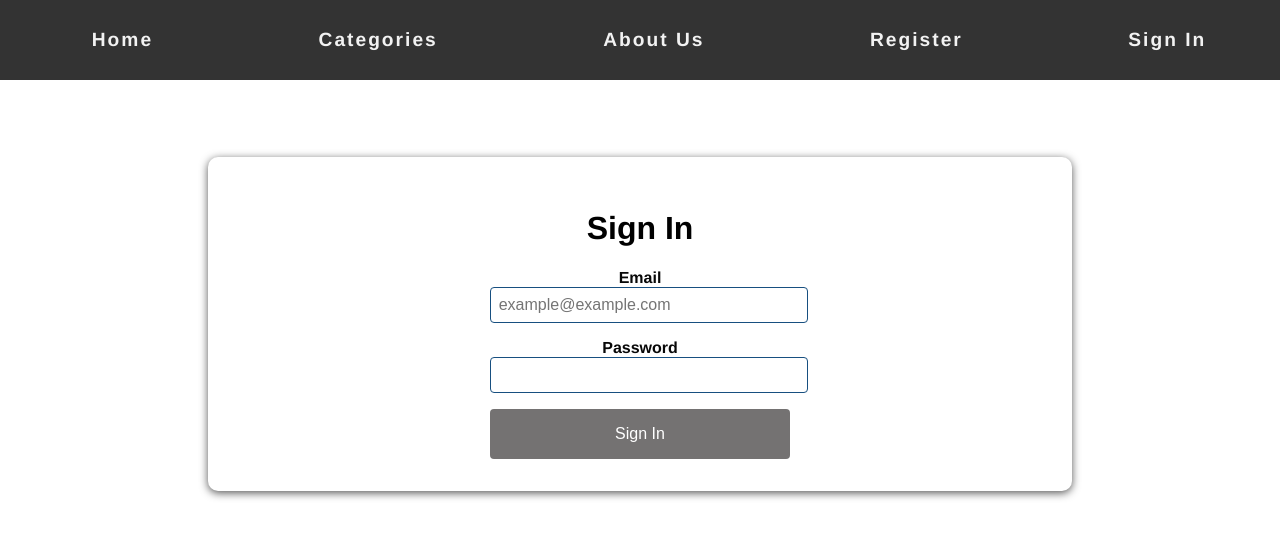
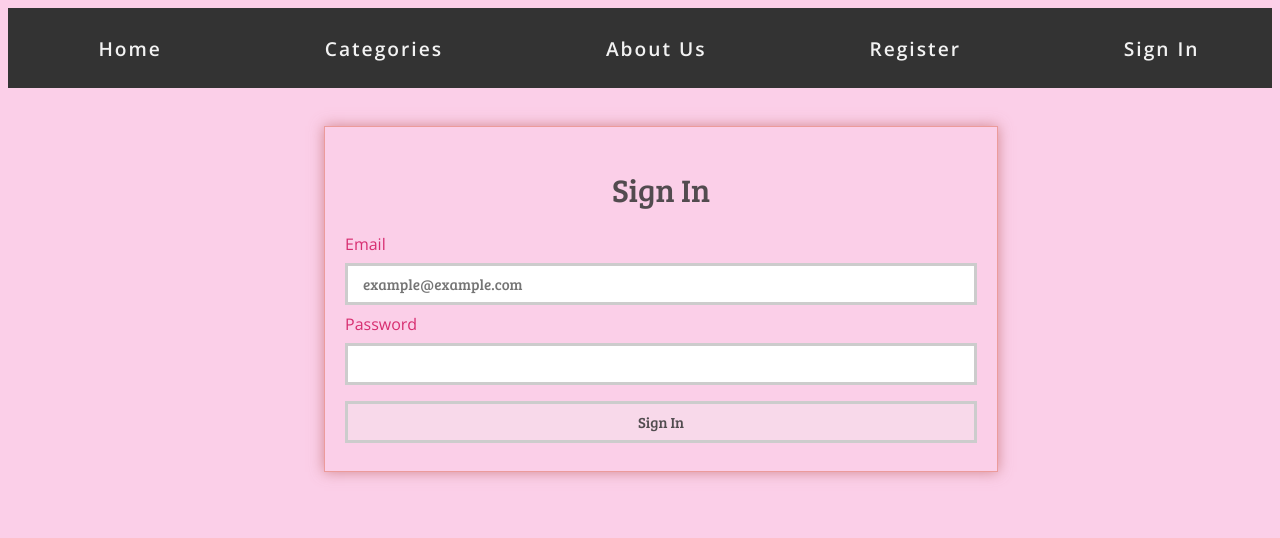
Before and after one commit to maria0alawadhi/crocheative-frontend, a React (Vite) app: page /signin in a window 1280 px wide. Shown: the top 538 px of the page. Built offline with nearby package versions, Linux system fonts and the light colour scheme.

Commit message:
updating

```diff
--- a/src/App.css
+++ b/src/App.css
@@ -5,18 +5,23 @@
 
 
 
+/* ========================================= */
 body {
-  margin: 0;
-  font-family: 'Helvetica Neue', Helvetica, Arial, sans-serif;
-  justify-content: center;
-  align-items: center;
-  text-align: center;
-  background-color: #ffffff;
+  font-family: 'Open Sans', sans-serif;
+  color: #f5e4e4;
+  background-color: #FBCFE8;
 }
-.wrapper {
-  display: flex;
-  justify-content: center;
+
+ a {
+  color: #ffffff;
+
 }
+
+a:hover {
+  color: #D72E70;
+  text-decoration: none;
+}
+
 nav {
   overflow: hidden;
   background-color: #333;
@@ -40,108 +45,126 @@ nav a {
   font-size: 1.2rem;
   margin-left: 18px;
 }
-.container {
-  max-width: 480px;
-  width: 100%;
-  padding: 1.5rem;
-  background-color: #fff;
-  border-radius: 10px;
-  box-shadow: 0 2px 8px rgba(0, 0, 0, 0.671);
-  margin: 0 auto;
-  margin-top: 10%;
-}
-.input-wrapper {
-  margin-bottom: 1rem;
-  color: #080808;
-  display: block;
-  font-weight: bold;
-}
-.input-wrapper input {
-  width: 100%;
-  padding: 0.5rem;
-  border: 1px solid #174f80;
+/*--------------------------------------------------------------
+# Back to top button
+--------------------------------------------------------------*/
+.back-to-top {
+  position: fixed;
+  visibility: hidden;
+  opacity: 0;
+  right: 15px;
+  bottom: 15px;
+  z-index: 996;
+  background: #e03a3c;
+  width: 40px;
+  height: 40px;
   border-radius: 4px;
-  font-size: 16px;
-}
-button {
-  display: block;
-  width: 100%;
-  padding: 0.5rem;
-  background-color: #0f8018;
-  color: #fff;
-  border: none;
-  border-radius: 4px;
-  font-size: 16px;
-  cursor: pointer;
+  transition: all 0.4s;
 }
 
-button:disabled {
-  background-color: #747272;
-  height: 50px;
-  width: 100%;
+.back-to-top i {
+  font-size: 28px;
+  color: #fff;
+  line-height: 0;
 }
 
-.container2 {
-  max-width: 51%;
-  margin: 0 auto;
-  margin-top: 2%;
-  padding: 20px;
-  background-color: #fff;
-  border-radius: 10px;
-  box-shadow: 0 2px 8px rgba(0, 0, 0, 0.671);
+.back-to-top:hover {
+  background: #e65d5f;
+  color: #fff;
 }
 
-.container3 {
-  max-width: 800px;
-  width: 100%;
-  padding: 2rem;
-  background-color: #fff;
-  border-radius: 10px;
-  box-shadow: 0 2px 8px rgba(0, 0, 0, 0.671);
-  margin: 0 auto;
-  margin-top: 6%;
+.back-to-top.active {
+  visibility: visible;
+  opacity: 1;
 }
-.register {
-  text-align: center;
-}
-
-.about-us {
-  max-width: 800px;
-  margin: 0 auto;
-  padding: 40px;
-  font-family: 'Lora', serif;
-  color: #333;
-}
-
-.about-us h2 {
-  font-size: 32px;
-  font-weight: 700;
-  margin-bottom: 20px;
-}
-.about-us p {
-  font-size: 18px;
-  line-height: 1.6;
-  margin-bottom: 20px;
-}
-
-/* ========================================= */
-.head {
+/* .head {
   background-color: #333;
-  /* position: fixed; */
   top: -50px;
   width: 100%;
   display: block;
   transition: top 0.3s;
+} */
+.homepage-cover{
+  width: 100%;
+  height: 400px;
+  background-size: 100% 100%;
+  /* opacity: 0.8; */
 }
+.home-text{
+  font-family: "Wittgenstein", serif;
+  font-size: 50px;
+  color: #fef6e4;
+  position: absolute;
+  top: 30%;
+  left: 50%;
+  transform: translate(-50%, -50%);
 
-.category-card {
-  background-color: #3d323280;
-  border: rgb(248, 12, 51) solid 2px;
+  /* font-optical-sizing: auto; */
+  /* font-style: normal; */
+}
+.container3{
+  width: 50%;
+  margin: 3% 25%;
+  color: #D72E70;
+  border: 1px solid #ec9b9b;
+  padding: 20px;
+  box-shadow: 0 0 13px rgba(194, 107, 107, 0.712);
+}
+#inputs{
+  font-size: 15px;
+  font-family: 'Bree Serif';
+  color: #333333d8;
+  width: 100%;
+  padding: 8px 15px;
+  margin: 8px 0;
+  box-sizing: border-box;
+  border: 3px solid #ccc;
+  outline: none;
+}
+#inputs:focus {
+  border: 2px solid #D72E70;
+}
+#role{
+  font-size: 15px;
+  font-family: 'Bree Serif';
+  color: #333333d8;
+  width: 100%;
+  padding: 8px 15px;
+  margin: 8px 0;
+  box-sizing: border-box;
+  border: 3px solid #ccc;
+  outline: none;
+}
+.loginBtn{
+  font-size: 15px;
+  font-family: 'Bree Serif';
+  color: #333333d8;
+  width: 100%;
+  padding: 8px 15px;
+  margin: 8px 0;
+  /* box-sizing: border-box; */
+  border: 3px solid #ccc;
+  outline: none;
+}
+.loginBtn:hover {background-color: #ffffff}
+ory-card {
+  /* background-color: #3d323280; */
+  /* border: #D72E70 solid 2px; */
+  color: #333333d8;
+  font-family: 'Bree Serif';
   border-radius: 8px;
   margin: 2%;
   padding: 5% 2%;
-  color: white;
-  width: 25%;
+  color: #333;
+  display: inline-block;
+}
+.about-us{
+  color: #333333d8;
+  font-family: 'Bree Serif';
+  border-radius: 8px;
+  margin: 2%;
+  padding: 5% 2%;
+  color: #333;
   display: inline-block;
 }
 /* Swiper Slide */
@@ -150,24 +173,15 @@ button:disabled {
   height: 100%;
 }
 
-/* .swiper-slide {
+.swiper-slide {
+  color: #333333d8;
+  font-family: 'Bree Serif';
   text-align: center;
   font-size: 26px;
-  background: #fff;
+
+}
 
 
-  display: flex;
-  justify-content: center;
-  align-items: center;
-} */
-
-/* .swiper-slide img {
-  display: block;
-  width: 100%;
-  height: 100%;
-  object-fit: cover;
-} */
-/*  */
 .item-card {
   width: 25%;
   margin: 1%;
@@ -268,6 +282,7 @@ img {
 }
 
 .title {
+  text-align: center;
   color: #333333d8;
   font-family: 'Bree Serif';
   font-style: normal;
--- a/src/pages/AboutUs.jsx
+++ b/src/pages/AboutUs.jsx
@@ -5,7 +5,7 @@ const AboutUs = () => {
   return (
     <div className="about-us">
       <h2>About Us</h2>
-      <p>paragraph</p>
+      <p>Welcome to CrosheateAve, your one-stop destination for all things crochet and creative! We are a passionate team of artists who have come together to share our love of this timeless craft with the world.</p>
     </div>
   )
 }
--- a/src/pages/Home.jsx
+++ b/src/pages/Home.jsx
@@ -6,10 +6,10 @@ import { BASE_URL } from '../services/api'
 import { Link } from 'react-router-dom'
 //
 import { Swiper, SwiperSlide } from 'swiper/react'
-import SwiperCore, { Pagination, Navigation } from 'swiper'
+import { Pagination, Navigation } from 'swiper'
 import 'swiper/css'
 import 'swiper/css/pagination'
-import 'swiper/css/navigation'
+import 'swiper/css/free-mode';
 //
 const Home = () => {
   const [categories, setCategories] = useState([])
@@ -32,13 +32,8 @@ const Home = () => {
           <div>
             <h1 className="home-text">Get your unique piece now! </h1>
 
-            {/* <p id="home-text">Choose what's good for you</p> */}
-            {/* <button className="button home-button" onClick={() => navigate('/login')}>
-
-          Get Started
-        </button> */}
           </div>
-          <img src="https://i.imgur.com/duk3b58.jpeg" alt="Home page cover" />
+          <img className="homepage-cover" src="https://i.imgur.com/rLcjbDK.png" alt="Home page cover" />
         </div>
         <h1 className="title">Categories</h1>
         <Swiper
--- a/src/pages/Register.jsx
+++ b/src/pages/Register.jsx
@@ -34,12 +34,12 @@ const Register = () => {
   return (
     <>
       <div className="container3">
-        <h1 className="register">Register</h1>
+        <h1 className="title">Register</h1>
         <div className="register-card centered">
           <form onSubmit={handleSubmit} className="reg">
             <div className="input-wrapper">
               <label htmlFor="name">Name</label>
-              <input
+              <input id="inputs"
                 onChange={handleChange}
                 name="name"
                 type="text"
@@ -50,7 +50,7 @@ const Register = () => {
             </div>
             <div className="input-wrapper">
               <label htmlFor="email">Email</label>
-              <input
+              <input id="inputs"
                 onChange={handleChange}
                 name="email"
                 type="email"
@@ -62,7 +62,7 @@ const Register = () => {
 
             <div className="input-wrapper">
               <label htmlFor="password">Password</label>
-              <input
+              <input id="inputs"
                 onChange={handleChange}
                 type="password"
                 name="password"
@@ -72,7 +72,7 @@ const Register = () => {
             </div>
             <div className="input-wrapper">
               <label htmlFor="confirmPassword">Confirm Password</label>
-              <input
+              <input id="inputs"
                 onChange={handleChange}
                 type="password"
                 name="confirmPassword"
@@ -82,18 +82,18 @@ const Register = () => {
             </div>
             <div className="input-wrapper">
               <label htmlFor="role">Role</label>
-              <select
+              <select id="role"
                 onChange={handleChange}
                 name="role"
                 value={formValues.role}
                 required
               >
                 <option>Select Role</option>
-                <option value="admin">Admin</option>
-                <option value="client">Client</option>
+                <option id="role" value="admin">Admin</option>
+                <option id="role" value="client">Client</option>
               </select>
             </div>
-            <button
+            <button className='loginBtn'
               disabled={
                 !formValues.email ||
                 (!formValues.password &&
--- a/src/pages/SignIn.jsx
+++ b/src/pages/SignIn.jsx
@@ -22,13 +22,13 @@ const SignIn = ({ setUser }) => {
 
   return (
     <div className="container3">
-      <h1 className="register">Sign In</h1>
+      <h1 className="title">Sign In</h1>
       <div className=" wrapper">
         <div className="signin-card">
           <form onSubmit={handleSubmit}>
             <div className="input-wrapper">
               <label htmlFor="email">Email</label>
-              <input
+              <input id="inputs"
                 onChange={handleChange}
                 name="email"
                 type="email"
@@ -39,7 +39,7 @@ const SignIn = ({ setUser }) => {
             </div>
             <div className="input-wrapper">
               <label htmlFor="password">Password</label>
-              <input
+              <input id="inputs"
                 onChange={handleChange}
                 type="password"
                 name="password"
@@ -47,7 +47,7 @@ const SignIn = ({ setUser }) => {
                 required
               />
             </div>
-            <button disabled={!formValues.email || !formValues.password}>
+            <button  className='loginBtn' disabled={!formValues.email || !formValues.password}>
               Sign In
             </button>
           </form>
```
